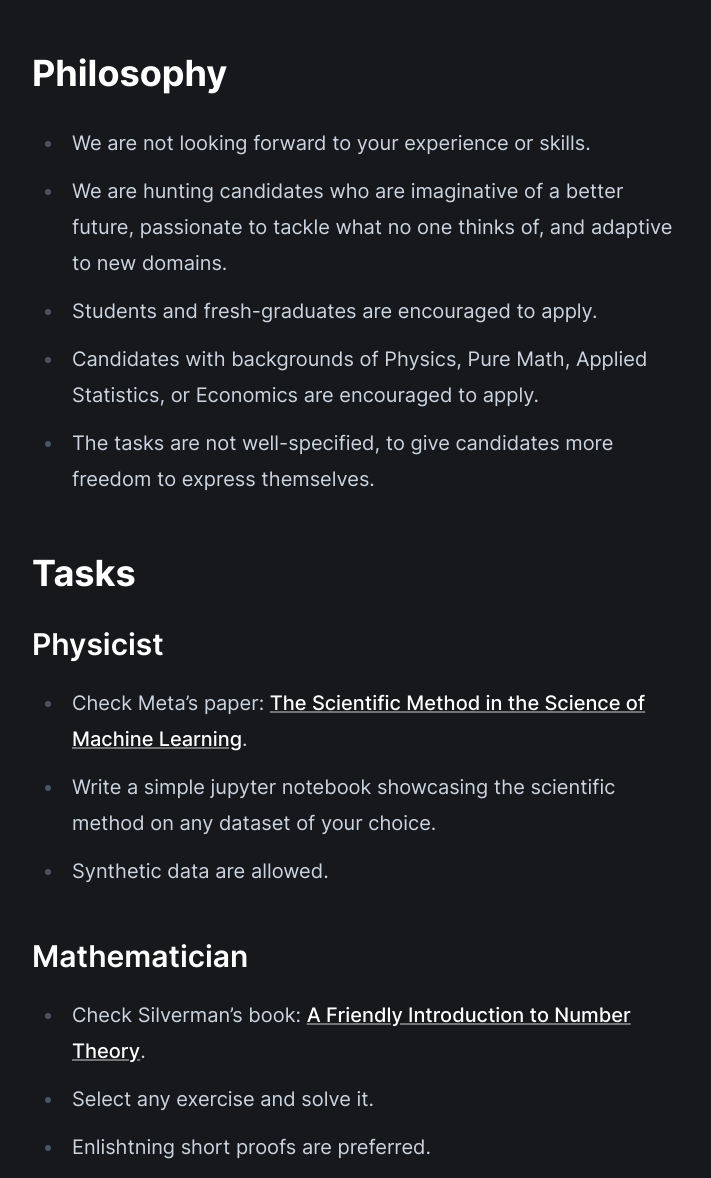
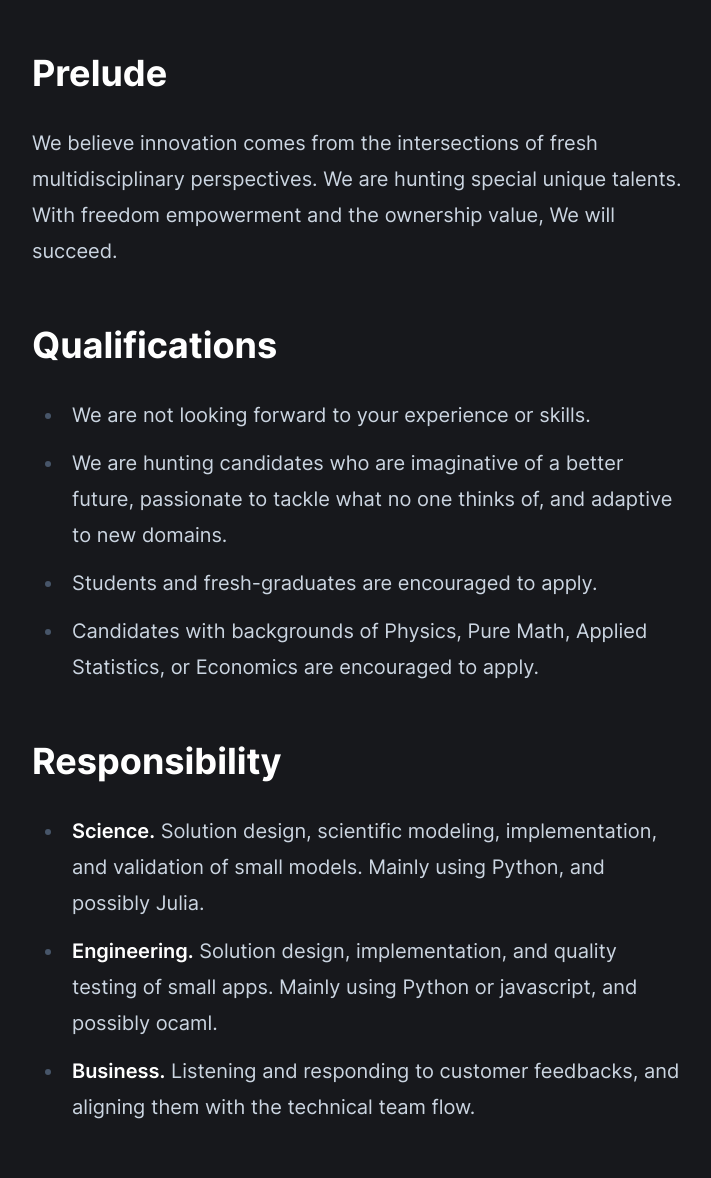
Before and after one commit to collectivae/collectivae.github.io, a plain HTML site: page blog/hiring-1/index.html in a window 1280 px wide. Shown: the part 672-1850 px from the top of the page, without its empty margins (283-994 px from the left). Drawn offline with Linux system fonts and the light colour scheme.

Commit message:
Fri Sep 27 10:52:51 AM EEST 2024

```diff
--- a/blog/hiring-1/index.html
+++ b/blog/hiring-1/index.html
@@ -1,6 +1,6 @@
 <!doctype html>
 <!-- This site was created with Hugo Blox. https://hugoblox.com -->
-<!-- Last Published: September 26, 2024 --><html lang="en-us" dir="ltr"
+<!-- Last Published: September 27, 2024 --><html lang="en-us" dir="ltr"
       data-wc-theme-default="dark">
 
 <head>
@@ -531,13 +531,20 @@
     <div class="w-100" ><img src="./featured.jpg" alt="" loading="lazy" data-zoomable /></div>
   </div></figure>
 </p>
-<h2 id="philosophy">Philosophy</h2>
+<h2 id="prelude">Prelude</h2>
+<p>We believe innovation comes from the intersections of fresh multidisciplinary perspectives. We are hunting special unique talents. With freedom empowerment and the ownership value, We will succeed.</p>
+<h2 id="qualifications">Qualifications</h2>
 <ul>
 <li>We are not looking forward to your experience or skills.</li>
 <li>We are hunting candidates who are imaginative of a better future, passionate to tackle what no one thinks of, and adaptive to new domains.</li>
 <li>Students and fresh-graduates are encouraged to apply.</li>
 <li>Candidates with backgrounds of Physics, Pure Math, Applied Statistics, or Economics are encouraged to apply.</li>
-<li>The tasks are not well-specified, to give candidates more freedom to express themselves.</li>
+</ul>
+<h2 id="responsibility">Responsibility</h2>
+<ul>
+<li><strong>Science.</strong> Solution design, scientific modeling, implementation, and validation of small models. Mainly using Python, and possibly Julia.</li>
+<li><strong>Engineering.</strong> Solution design, implementation, and quality testing of small apps. Mainly using Python or javascript, and possibly ocaml.</li>
+<li><strong>Business.</strong> Listening and responding to customer feedbacks, and aligning them with the technical team flow.</li>
 </ul>
 <h2 id="tasks">Tasks</h2>
 <h3 id="physicist">Physicist</h3>
```
Also changed, not shown: 404.html (+1 -1 lines), blog/index.html (+2 -2 lines), categories/index.html (+1 -1 lines), index.html (+1 -1 lines), tags/index.html (+1 -1 lines).
